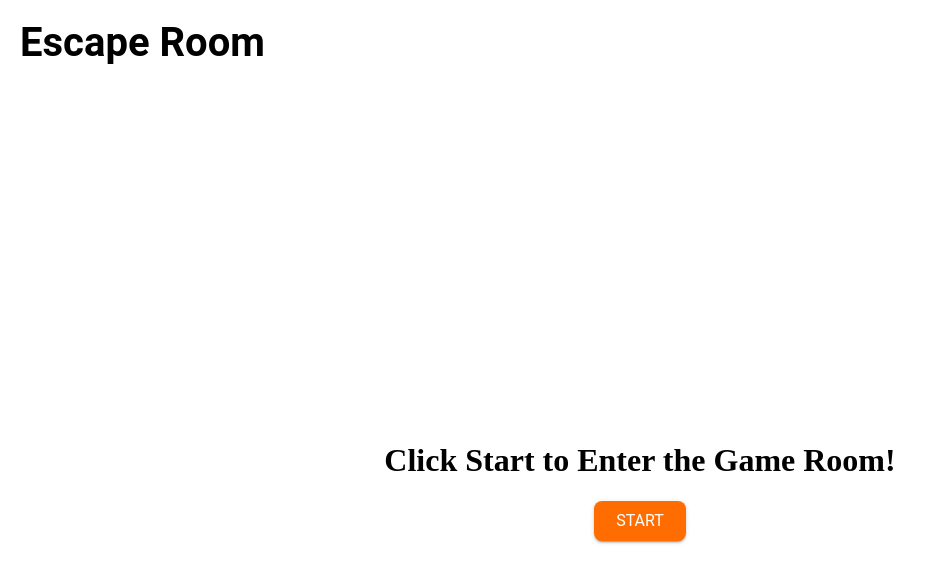
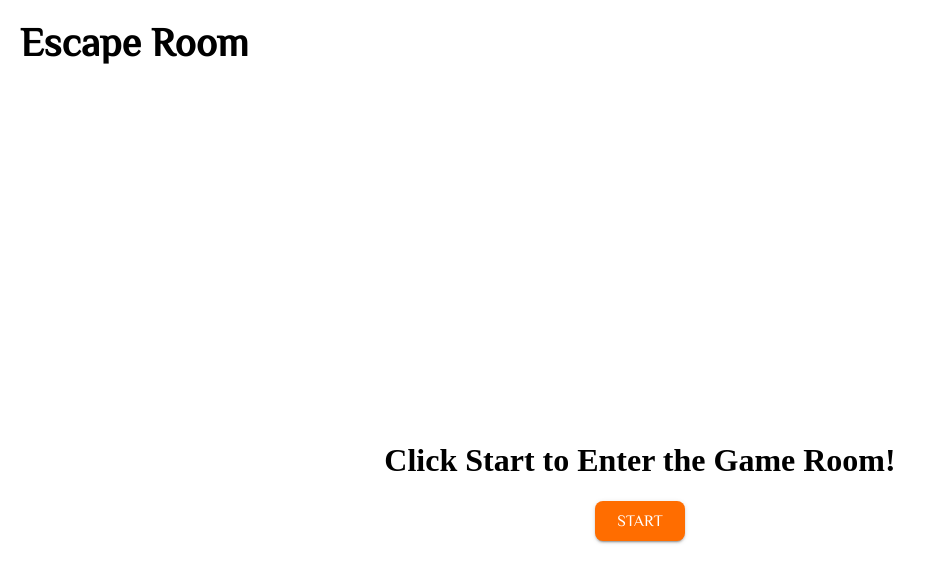
Before and after one commit to smknaqvi/logic-app, a React (Create React App) app: page / in a window 1280 px wide. Shown: the top 582 px of the page, without its empty margins (0-936 px from the left). Built offline with nearby package versions, Linux system fonts and the light colour scheme.

Commit message:
add new font

```diff
--- a/public/index.html
+++ b/public/index.html
@@ -12,6 +12,7 @@
     <link rel="apple-touch-icon" href="%PUBLIC_URL%/logo192.png" />
     <link rel="manifest" href="%PUBLIC_URL%/manifest.json" />
     <style>
+      @import url('https://fonts.googleapis.com/css?family=Philosopher&display=swap');
       html,
       body,
       #root,
--- a/src/theme.ts
+++ b/src/theme.ts
@@ -18,7 +18,7 @@
     },
   },
   typography: {
-    fontFamily: 'Roboto, Arial, sans-serif',
+    fontFamily: 'Philosopher, sans-serif',
     h1: {
       fontSize: '2.5rem', // Large headings
       fontWeight: 600,
@@ -45,7 +45,6 @@
   shape: {
     borderRadius: 8, // Slightly rounded corners for elements
   },
-
 });
 
 export default theme;
```
